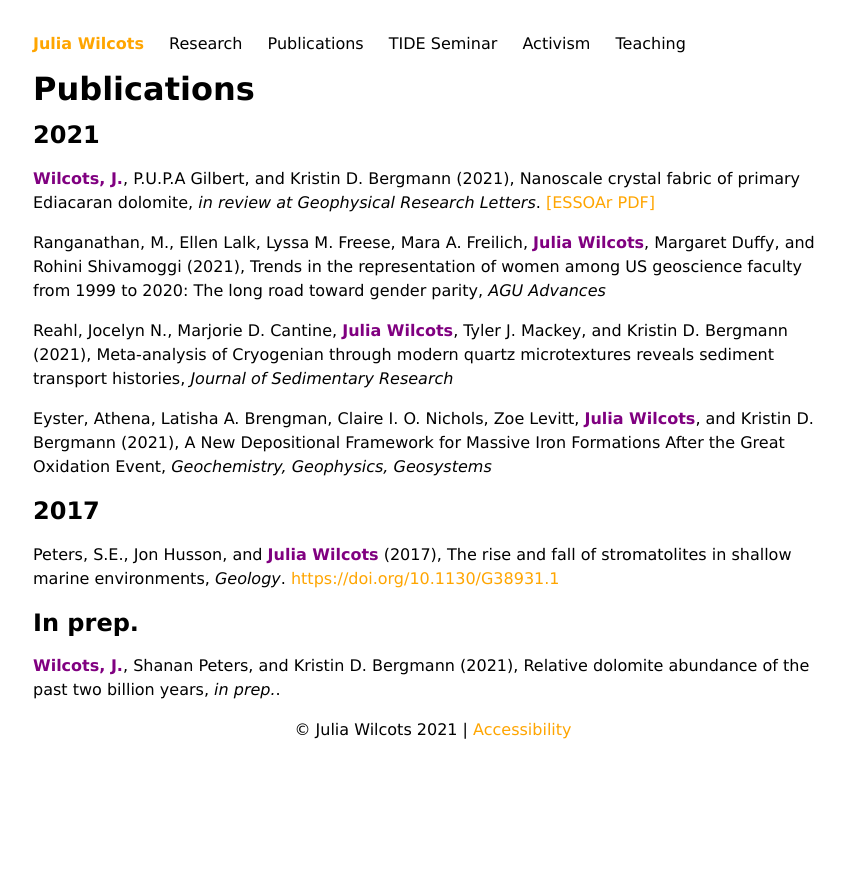
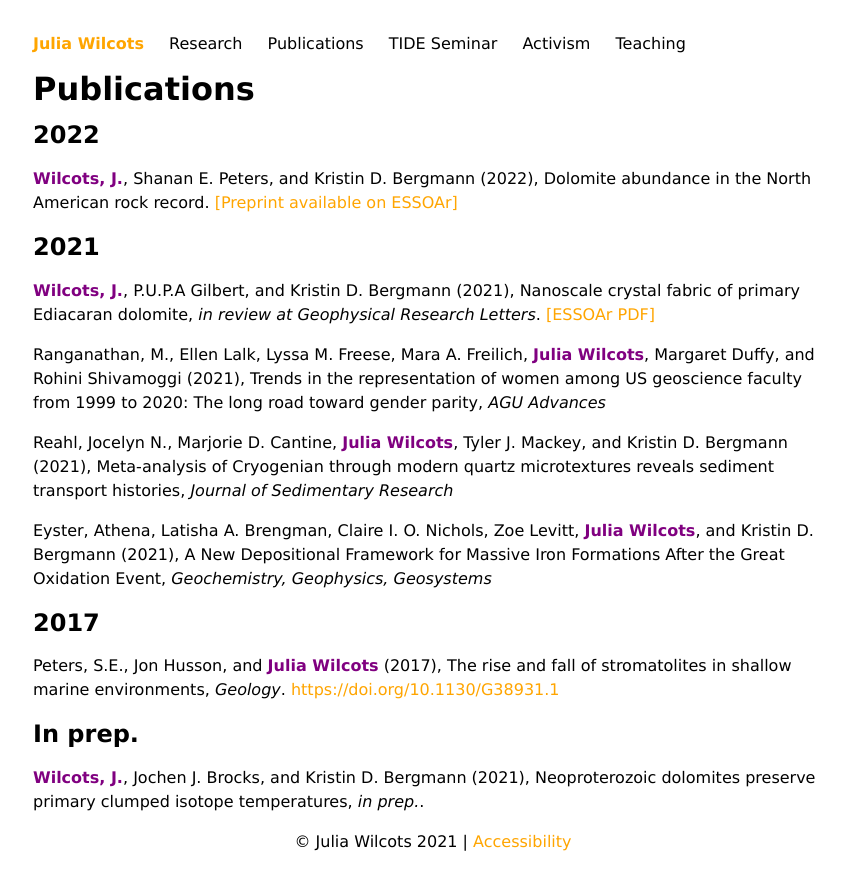
Before and after one commit to juliawilcots/juliawilcots.github.io, a Jekyll site: the page publications/index.html, which Jekyll copies as it is, in a window 1280 px wide. Shown: the top 890 px of the page, without its empty margins (207-1053 px from the left). Built offline with Jekyll 4.4.1, drawn with Linux system fonts in a browser that asks for light colours.

Commit message:
added preprint

```diff
--- a/publications/index.html
+++ b/publications/index.html
@@ -32,6 +32,9 @@
 <main>
 <h1 id="publications">Publications</h1>
 
+  <h2>2022</h2>
+<p><strong style="color:purple;">Wilcots, J.</strong>, Shanan E. Peters, and Kristin D. Bergmann (2022), Dolomite abundance in the North American rock record. <a href="https://www.essoar.org/doi/abs/10.1002/essoar.10512642.1">[Preprint available on ESSOAr]</a></p>
+
   <h2>2021</h2>
 
 <p><strong style="color:purple;">Wilcots, J.</strong>, P.U.P.A Gilbert, and Kristin D. Bergmann (2021), Nanoscale crystal fabric of primary Ediacaran dolomite, <em>in review at Geophysical Research Letters</em>. <a href="https://www.essoar.org/doi/pdf/10.1002/essoar.10507750.2">[ESSOAr PDF]</a></p>
@@ -46,7 +49,7 @@
   <p> Peters, S.E., Jon Husson, and <strong style="color:purple;">Julia Wilcots</strong> (2017), The rise and fall of stromatolites in shallow marine environments, <em>Geology</em>. <a href="https://doi.org/10.1130/G38931.1">https://doi.org/10.1130/G38931.1</a></p>
 
   <h2>In prep.</h2>
-  <p><strong style="color:purple;">Wilcots, J.</strong>, Shanan Peters, and Kristin D. Bergmann (2021), Relative dolomite abundance of the past two billion years, <em>in prep.</em>.</p>
+  <p><strong style="color:purple;">Wilcots, J.</strong>, Jochen J. Brocks, and Kristin D. Bergmann (2021), Neoproterozoic dolomites preserve primary clumped isotope temperatures, <em>in prep.</em>.</p>
 
 
 </main>
```
